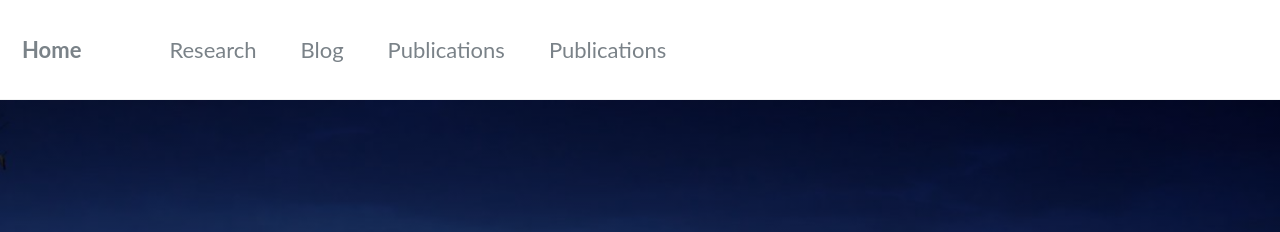
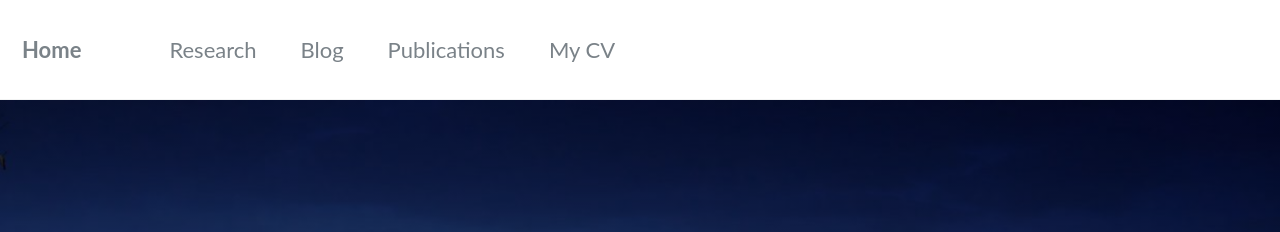
Before and after one commit to stiphenc/stiphenc.github.io, a Jekyll site: the page built from _pages/home.md, in a window 1280 px wide and 900 px high. Shown: the top 232 px of the window. Built offline with Jekyll 4.4.1, drawn with Linux system fonts in a browser that asks for light colours.

```diff
--- a/_data/navigation.yml
+++ b/_data/navigation.yml
@@ -6,5 +6,5 @@ main:
     url: /blog/
   - title: "Publications"
     url: /publications/
-  - title: "Publications"
-    url: /publications/
+  - title: "My CV"
+    url: /CV/
```
